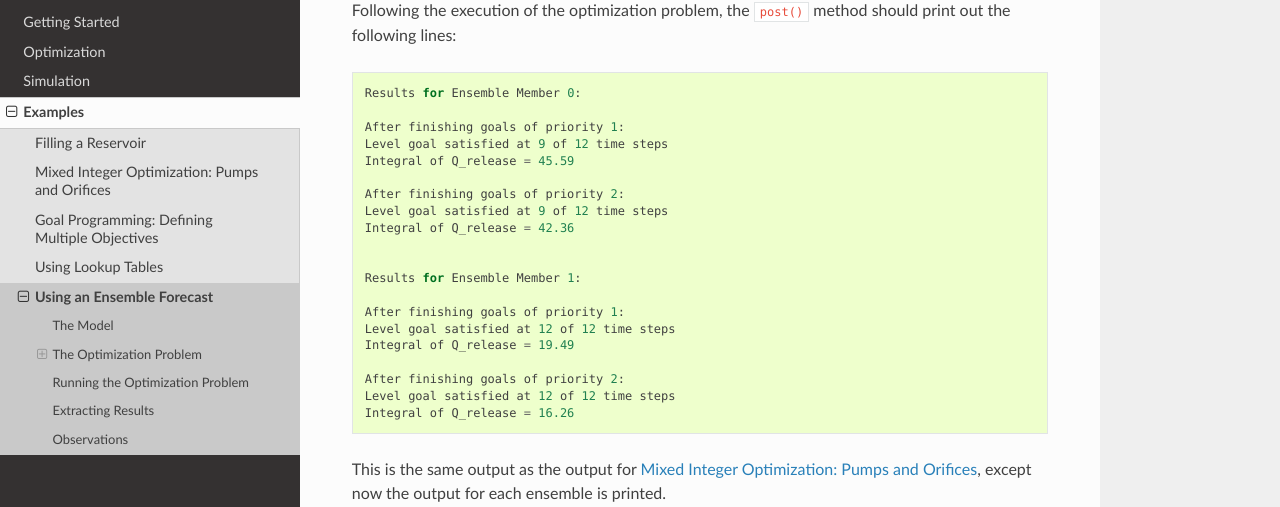
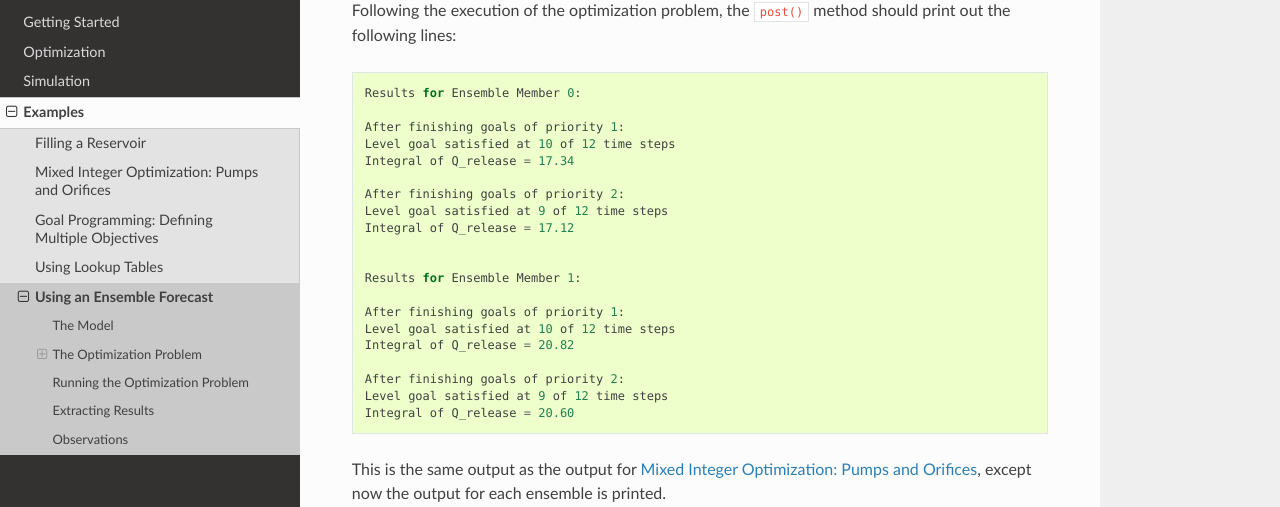
Before and after one commit to vdwees/rtc-tools, a Sphinx documentation site: the page built from doc/examples/ensemble.rst, in a window 1280 px wide and 900 px high, scrolled down 4898 px. Shown: the part 123-630 px from the top of the window. Built offline with Sphinx 7.4.7 and the Read the Docs theme 2.0.0, drawn with Linux system fonts in a browser that asks for light colours.

Commit message:
use StateGoals and fix typos

```diff
--- a/doc/examples/ensemble.rst
+++ b/doc/examples/ensemble.rst
@@ -218,26 +218,27 @@
 Following the execution of the optimization problem, the  ``post()`` method
 should print out the following lines::
 
-    Results for Ensemble Member 0:
+  Results for Ensemble Member 0:
 
-    After finishing goals of priority 1:
-    Level goal satisfied at 9 of 12 time steps
-    Integral of Q_release = 45.59
+  After finishing goals of priority 1:
+  Level goal satisfied at 10 of 12 time steps
+  Integral of Q_release = 17.34
 
-    After finishing goals of priority 2:
-    Level goal satisfied at 9 of 12 time steps
-    Integral of Q_release = 42.36
+  After finishing goals of priority 2:
+  Level goal satisfied at 9 of 12 time steps
+  Integral of Q_release = 17.12
 
 
-    Results for Ensemble Member 1:
+  Results for Ensemble Member 1:
 
-    After finishing goals of priority 1:
-    Level goal satisfied at 12 of 12 time steps
-    Integral of Q_release = 19.49
+  After finishing goals of priority 1:
+  Level goal satisfied at 10 of 12 time steps
+  Integral of Q_release = 20.82
 
-    After finishing goals of priority 2:
-    Level goal satisfied at 12 of 12 time steps
-    Integral of Q_release = 16.26
+  After finishing goals of priority 2:
+  Level goal satisfied at 9 of 12 time steps
+  Integral of Q_release = 20.60
+
 
 This is the same output as the output for :doc:`mixed_integer`, except
 now the output for each ensemble is printed.
```
Also changed, not shown: doc/examples/lookup_table.rst (+6 -6 lines), 5 other files.
